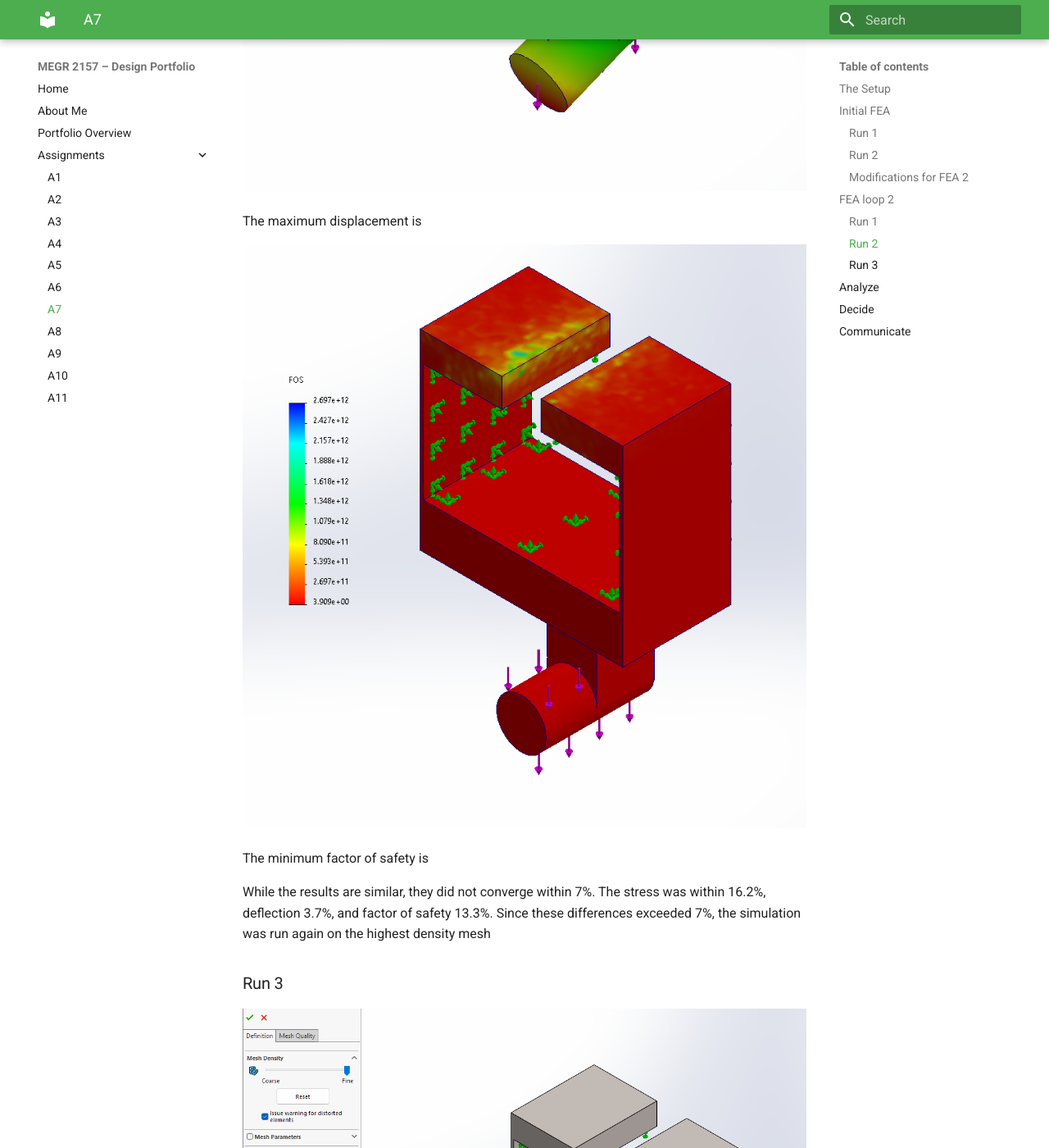
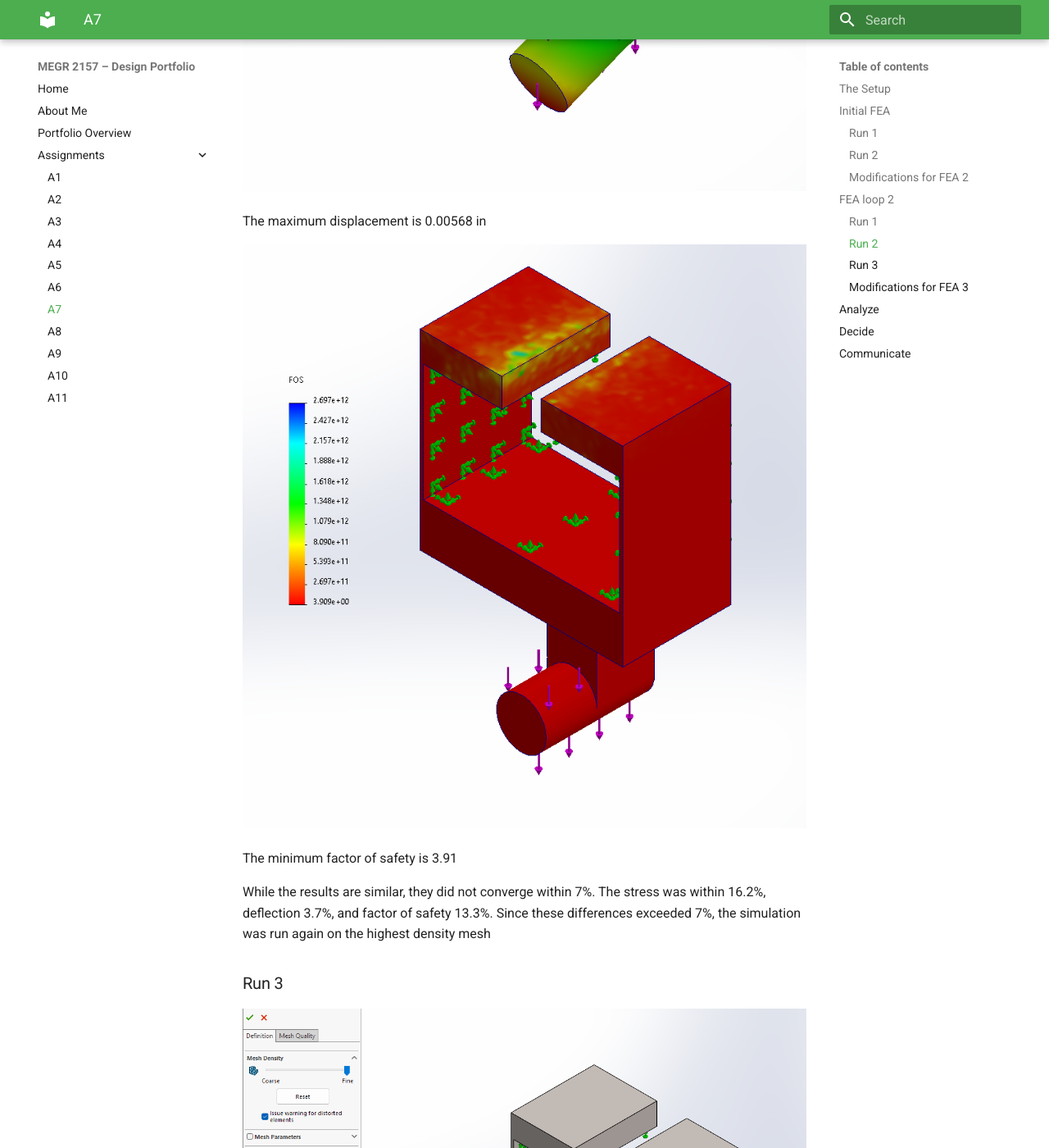
Before and after one commit to CadlesCelica/megr2157-portfolio, an MkDocs documentation site: the page built from docs/assignments/A07/index.md, in a window 1280 px wide and 1400 px high, scrolled down 17513 px. Shown: the whole window at 82% size. Built offline with MkDocs 1.6.1 and Material for MkDocs 9.7.7, drawn with Linux system fonts in a browser that asks for light colours; some of the changed text lies outside the part shown.

Commit message:
run 2 3 full

```diff
--- a/docs/assignments/A07/index.md
+++ b/docs/assignments/A07/index.md
@@ -98,15 +98,15 @@ The mesh density was changed to medium fine, and the simulation was re run.
 
 ![stress 2 2](<stress 2 2.png>)
 
-The maximum stress is
+The maximum stress is 30700 psi
 
 ![disp 2 2](<displacement 2 2.png>)
 
-The maximum displacement is
+The maximum displacement is 0.00568 in
 
 ![fos 2 2](<fos 2 2.png>)
 
-The minimum factor of safety is
+The minimum factor of safety is 3.91
 
 While the results are similar, they did not converge within 7%. The stress was within 16.2%, deflection 3.7%, and factor of safety 13.3%.
 Since these differences exceeded 7%, the simulation was run again on the highest density mesh
@@ -118,19 +118,23 @@ Since these differences exceeded 7%, the simulation was run again on the highest
 
 ![stress 2 3](<stress 2 3.png>)
 
-The maximum stress is
+The maximum stress is 31550 psi
 
 ![disp 2 3](<displacement 2 3.png>)
 
-The maximum displacement is
+The maximum displacement is 0.00573 in
 
 ![fos 2 3](<fos 2 3.png>)
 
-The minumum factor of safety is
+The minumum factor of safety is 3.8
 
 Between runs 2 and 3, the results did converge. The stress was within 2.7%, displacement 1.9%, and factor of safety 2.6%.
 
 With this knowledge, some material can now be removed without causing the part to fail.
+
+### Modifications for FEA 3
+
+
 
 
 Loop 2, modification part 1
```
